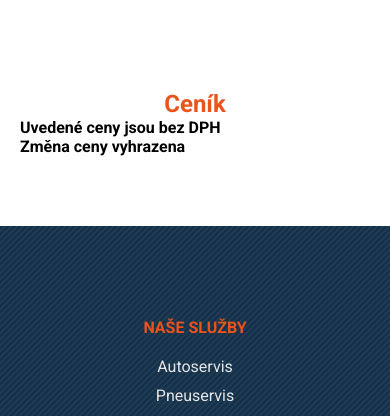
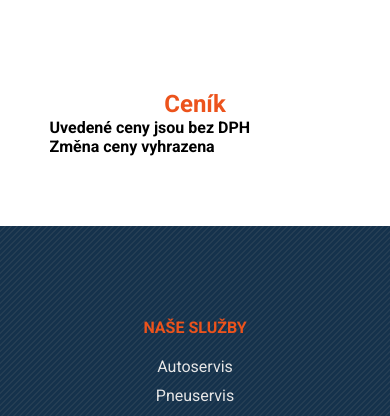
Before and after one commit to ZuzanaMogyorosi/Mogy-tech-Web-novy, a Flask app: page /cenik in a window 390 px wide. Shown: the part 400-816 px from the top of the page. Run offline with Flask 3, Linux system fonts and the light colour scheme; data that the repository does not hold is empty; some libraries are stand-ins or nearby versions.

Commit message:
Přidane query pro spare parts a cenik s dulezitosti important

```diff
--- a/app/admin_routes.py
+++ b/app/admin_routes.py
@@ -7,7 +7,7 @@
 from flask import Blueprint
 from flask_admin.contrib.sqla import ModelView
 try:
-    from flask_admin.contrib.sqla.inline import InlineModelAdmin
+    from flask_admin.contrib.sqla import InlineModelAdmin
 except ImportError:
     from flask_admin.model import InlineFormAdmin as InlineModelAdmin
 from flask_admin.form import FileUploadField
--- a/static/css/query.css
+++ b/static/css/query.css
@@ -63,6 +63,14 @@
 	.footer-container {
 		width: 80%;
 		margin: 0 auto;
+	}
+	/* ========== SPARE PARTS ========== */
+	.section-spare-parts {
+		width: 80% !important;
+	}
+	/* ========== PRICE LIST ========== */
+	.table-wrapper {
+		width: 80%;
 	}
 }
 
@@ -297,15 +305,16 @@
 	}
 	/* ========== PRICE LIST ========== */
 	.table-wrapper {
-		padding: 0 20px;
-		width: 100%;
+		width: 90%;
 	}
 
 	.footer-container {
 		width: 95%;
 		margin: 0 auto;
 	}
-	/* Další styly pro 599px... */
+	.section-spare-parts {
+		width: 90% !important;
+	}
 }
 
 /*  =====================================================================
```
